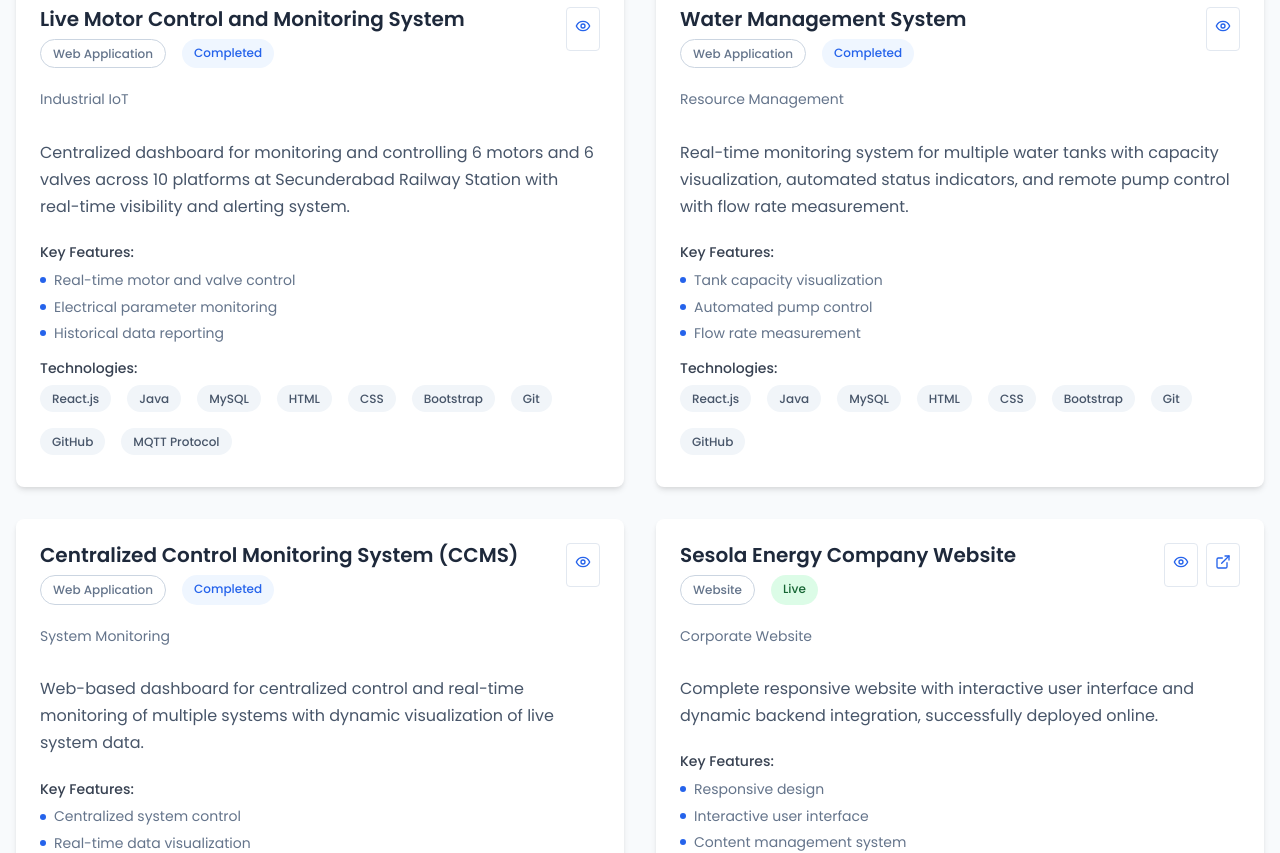
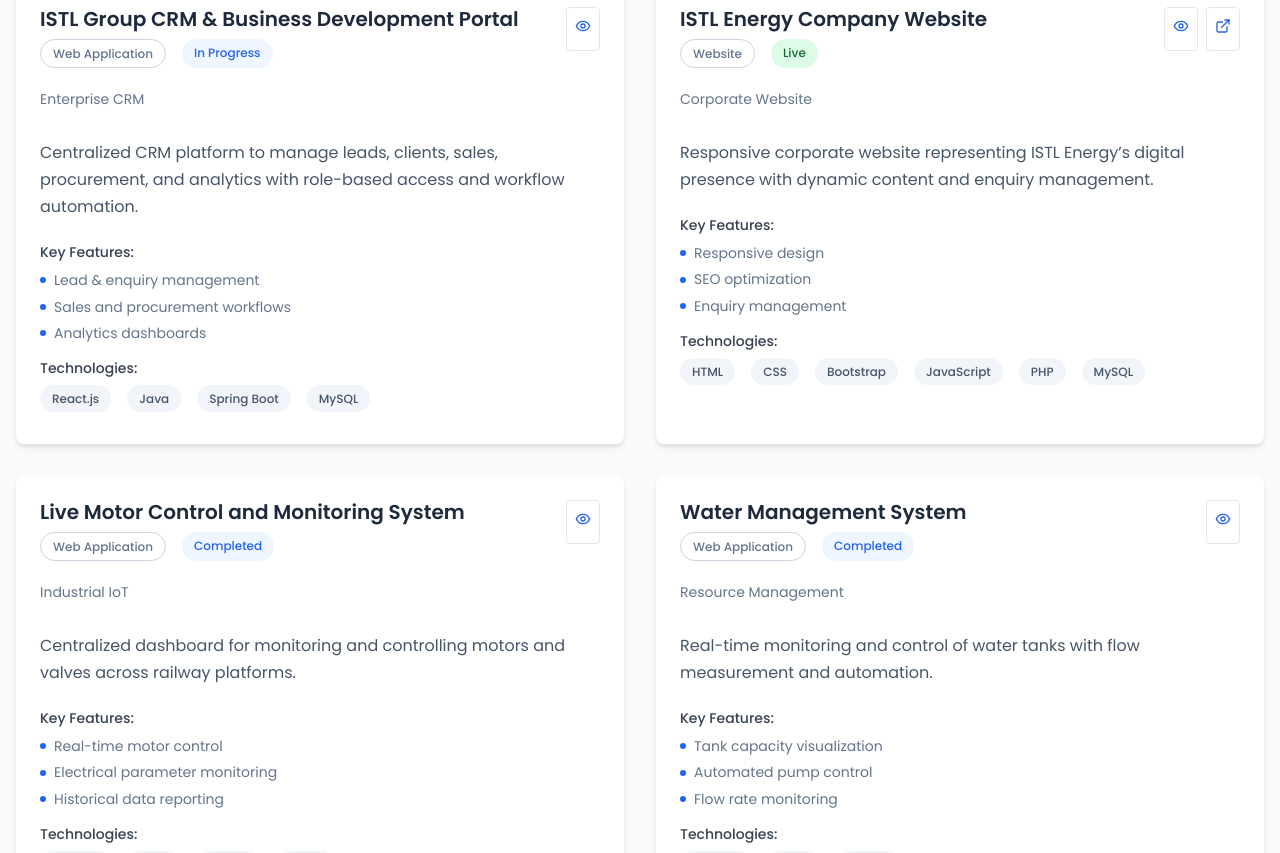
Before and after one commit to PathivadaHarsha07/Harsha-portfolio, a React (Create React App) app: page /#/projects in a window 1280 px wide. Shown: the part 420-1273 px from the top of the page. Built offline with nearby package versions, Linux system fonts and the light colour scheme.

Commit message:
Modified Projects Page

```diff
--- a/src/pages/ProjectDetail.jsx
+++ b/src/pages/ProjectDetail.jsx
@@ -1,6 +1,80 @@
 import { useParams, Link } from 'react-router-dom'
 
 const projectsData = {
+  "istl-group-crm-portal": {
+    title: "ISTL Group CRM & Business Development Portal",
+    description: "Centralized CRM platform to manage leads, clients, sales, procurement, and analytics across multiple business units with role-based access and workflow automation.",
+    fullDescription: "A comprehensive web-based CRM application designed to streamline Business Development, Sales, and Procurement operations within ISTL Group. The system provides end-to-end visibility into the customer lifecycle, from lead generation to invoicing and vendor billing, ensuring transparency, efficiency, and data-driven decision-making.",
+    technologies: ["React.js", "Java", "Spring Boot", "MySQL", "HTML", "CSS", "Bootstrap", "Git", "GitHub"],
+    type: "Web Application",
+    category: "Enterprise CRM",
+    status: "In Progress",
+    duration: "Ongoing",
+    client: "Internal (ISTL Group)",
+    teamSize: "2 developers",
+    features: [
+      "Lead and enquiry management with assignment and follow-up tracking",
+      "Customer and client data management with detailed profiles",
+      "Sales workflow management including proposals, quotations, sales orders, and invoices",
+      "Procurement workflow covering vendor data, quotations, purchase orders, and bills received",
+      "Role-based access control for Admin, Manager, and BD users",
+      "Activity timeline and audit logs for complete traceability",
+      "Follow-up scheduling with reminders and status tracking",
+      "Group-based categorization (Solar, EPC, CCMS, IoT, etc.) for multi-business support",
+      "Centralized document management for proposals, invoices, and compliance files",
+      "Analytics dashboards for sales performance, pipeline tracking, and financial insights"
+    ],
+    challenges: [
+      "Designing scalable workflows to support both sales and procurement lifecycles",
+      "Implementing role-based data visibility and access control",
+      "Ensuring data consistency across interconnected modules",
+      "Building reusable and maintainable frontend components"
+    ],
+    outcomes: [
+      "Improved visibility into sales and procurement operations",
+      "Reduced manual tracking through automated workflows",
+      "Enhanced follow-up efficiency and accountability",
+      "Established a scalable foundation for future CRM and ERP integrations"
+    ]
+  },
+  "istl-energy-website": {
+    title: "ISTL Energy Company Website",
+    description: "Complete responsive corporate website with modern UI design, dynamic backend integration, and live deployment to represent ISTL Energy’s digital presence.",
+    fullDescription: "A professional corporate website developed for ISTL Energy, showcasing the company’s expertise in energy solutions through a clean, modern, and responsive design. The website serves as the primary digital platform for company information, services, and customer inquiries.",
+    technologies: ["HTML", "CSS", "Bootstrap", "JavaScript", "PHP", "MySQL"],
+    type: "Website",
+    category: "Corporate Website",
+    status: "Live",
+    duration: "1 month",
+    client: "ISTL Energy",
+    teamSize: "1 developer",
+    link: "https://istlenergy.com",
+    features: [
+      "Fully responsive design optimized for all devices",
+      "Modern and interactive user interface",
+      "Dynamic content management for easy updates",
+      "SEO-optimized site structure and content",
+      "Contact and enquiry management forms",
+      "Service and solutions showcase pages",
+      "Company profile and business overview sections",
+      "News, updates, and announcements module",
+      "Social media and external platform integration",
+      "Performance and page-load optimization"
+    ],
+    challenges: [
+      "Designing a professional layout aligned with energy industry standards",
+      "Implementing SEO best practices for improved visibility",
+      "Optimizing performance for fast page load times",
+      "Ensuring maintainability for future content updates"
+    ],
+    outcomes: [
+      "Successfully launched the ISTL Energy corporate website",
+      "Strengthened the company’s online presence and branding",
+      "Improved customer engagement through structured content",
+      "Simplified enquiry handling and communication process"
+    ]
+  },
+
   "motor-control-system": {
     title: "Live Motor Control and Monitoring System",
     description: "Centralized dashboard for monitoring and controlling 6 motors and 6 valves across 10 platforms at Secunderabad Railway Station with real-time visibility and alerting system.",
--- a/src/pages/Projects.jsx
+++ b/src/pages/Projects.jsx
@@ -3,16 +3,47 @@
 export default function Projects() {
   const projects = [
   {
+    id: "istl-group-crm-portal",
+    title: "ISTL Group CRM & Business Development Portal",
+    description:
+      "Centralized CRM platform to manage leads, clients, sales, procurement, and analytics with role-based access and workflow automation.",
+    technologies: ["React.js", "Java", "Spring Boot", "MySQL"],
+    type: "Web Application",
+    category: "Enterprise CRM",
+    status: "In Progress",
+    features: [
+      "Lead & enquiry management",
+      "Sales and procurement workflows",
+      "Analytics dashboards"
+    ]
+  },
+  {
+    id: "istl-energy-website",
+    title: "ISTL Energy Company Website",
+    description:
+      "Responsive corporate website representing ISTL Energy’s digital presence with dynamic content and enquiry management.",
+    technologies: ["HTML", "CSS", "Bootstrap", "JavaScript", "PHP", "MySQL"],
+    type: "Website",
+    category: "Corporate Website",
+    status: "Live",
+    link: "https://istlenergy.com",
+    features: [
+      "Responsive design",
+      "SEO optimization",
+      "Enquiry management"
+    ]
+  },
+  {
     id: "motor-control-system",
     title: "Live Motor Control and Monitoring System",
     description:
-        "Centralized dashboard for monitoring and controlling 6 motors and 6 valves across 10 platforms at Secunderabad Railway Station with real-time visibility and alerting system.",
-      technologies: ["React.js", "Java", "MySQL", "HTML", "CSS", "Bootstrap", "Git", "GitHub", "MQTT Protocol"],
+      "Centralized dashboard for monitoring and controlling motors and valves across railway platforms.",
+    technologies: ["React.js", "Java", "MySQL", "MQTT"],
     type: "Web Application",
     category: "Industrial IoT",
     status: "Completed",
     features: [
-        "Real-time motor and valve control",
+      "Real-time motor control",
       "Electrical parameter monitoring",
       "Historical data reporting"
     ]
@@ -21,49 +52,50 @@
     id: "water-management-system",
     title: "Water Management System",
     description:
-        "Real-time monitoring system for multiple water tanks with capacity visualization, automated status indicators, and remote pump control with flow rate measurement.",
-      technologies: ["React.js", "Java", "MySQL", "HTML", "CSS", "Bootstrap", "Git", "GitHub"],
+      "Real-time monitoring and control of water tanks with flow measurement and automation.",
+    technologies: ["React.js", "Java", "MySQL"],
     type: "Web Application",
     category: "Resource Management",
     status: "Completed",
     features: [
       "Tank capacity visualization",
       "Automated pump control",
-        "Flow rate measurement"
+      "Flow rate monitoring"
     ]
   },
   {
     id: "ccms-system",
     title: "Centralized Control Monitoring System (CCMS)",
     description:
-        "Web-based dashboard for centralized control and real-time monitoring of multiple systems with dynamic visualization of live system data.",
-      technologies: ["HTML", "CSS", "Bootstrap", "JavaScript", "PHP", "MySQL"],
+      "Centralized dashboard for monitoring and controlling multiple systems in real time.",
+    technologies: ["Java", "Spring Boot", "MySQL"],
     type: "Web Application",
     category: "System Monitoring",
     status: "Completed",
     features: [
-        "Centralized system control",
+      "System monitoring",
       "Real-time data visualization",
-        "Dynamic dashboard updates"
+      "Status analytics"
     ]
   },
   {
     id: "sesola-energy-website",
     title: "Sesola Energy Company Website",
     description:
-        "Complete responsive website with interactive user interface and dynamic backend integration, successfully deployed online.",
-      technologies: ["HTML", "CSS", "Bootstrap", "JavaScript", "PHP", "MySQL"],
+      "Corporate website with responsive UI and dynamic backend integration.",
+    technologies: ["HTML", "CSS", "Bootstrap", "PHP", "MySQL"],
     type: "Website",
     category: "Corporate Website",
     status: "Live",
     link: "https://sesolaenergy.com",
     features: [
-        "Responsive design",
-        "Interactive user interface",
-        "Content management system"
+      "Responsive UI",
+      "Content management",
+      "SEO optimization"
     ]
   }
 ]
+
 
   return (
     <>
```
Lines whose indentation alone changed are shown as unchanged.
